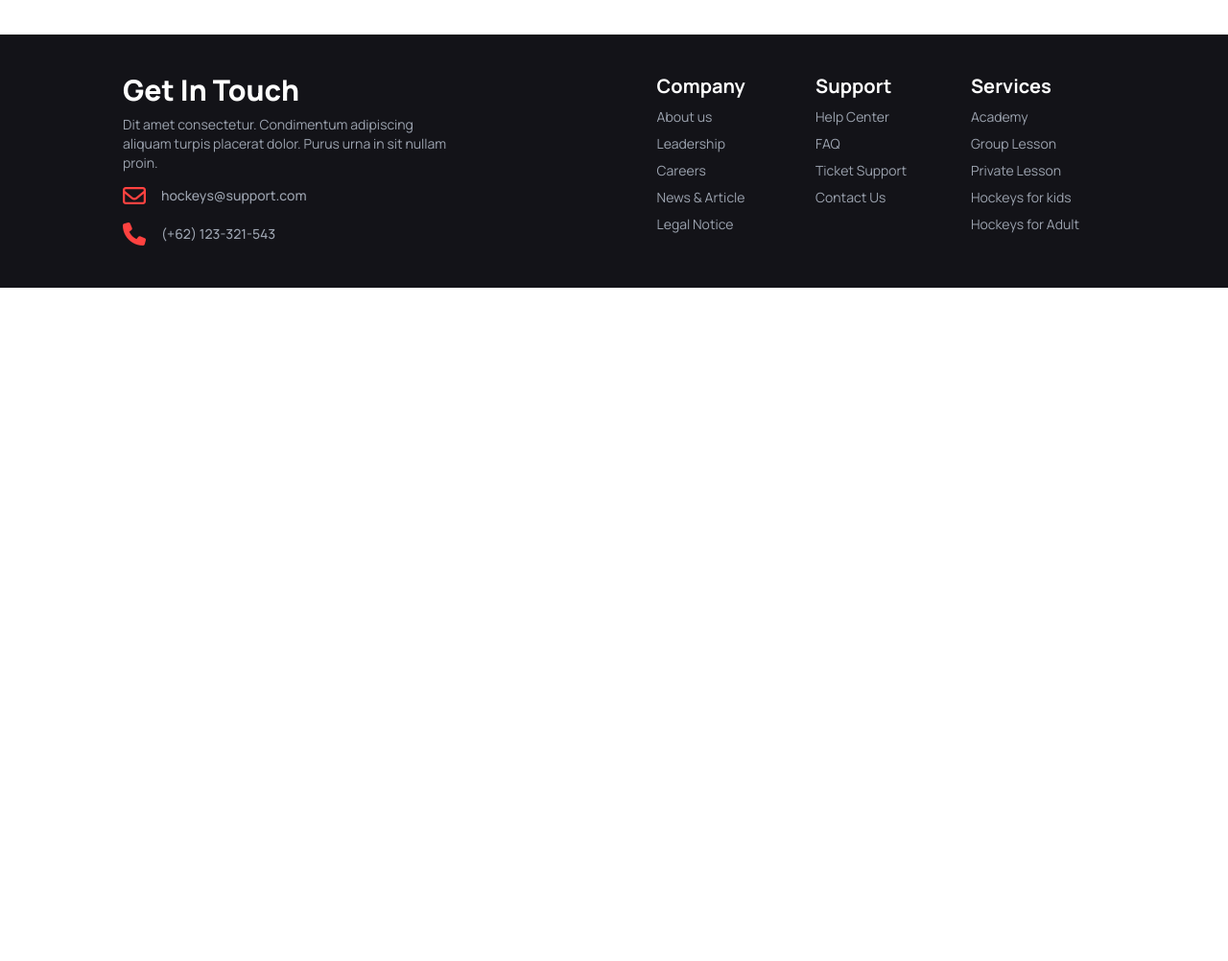
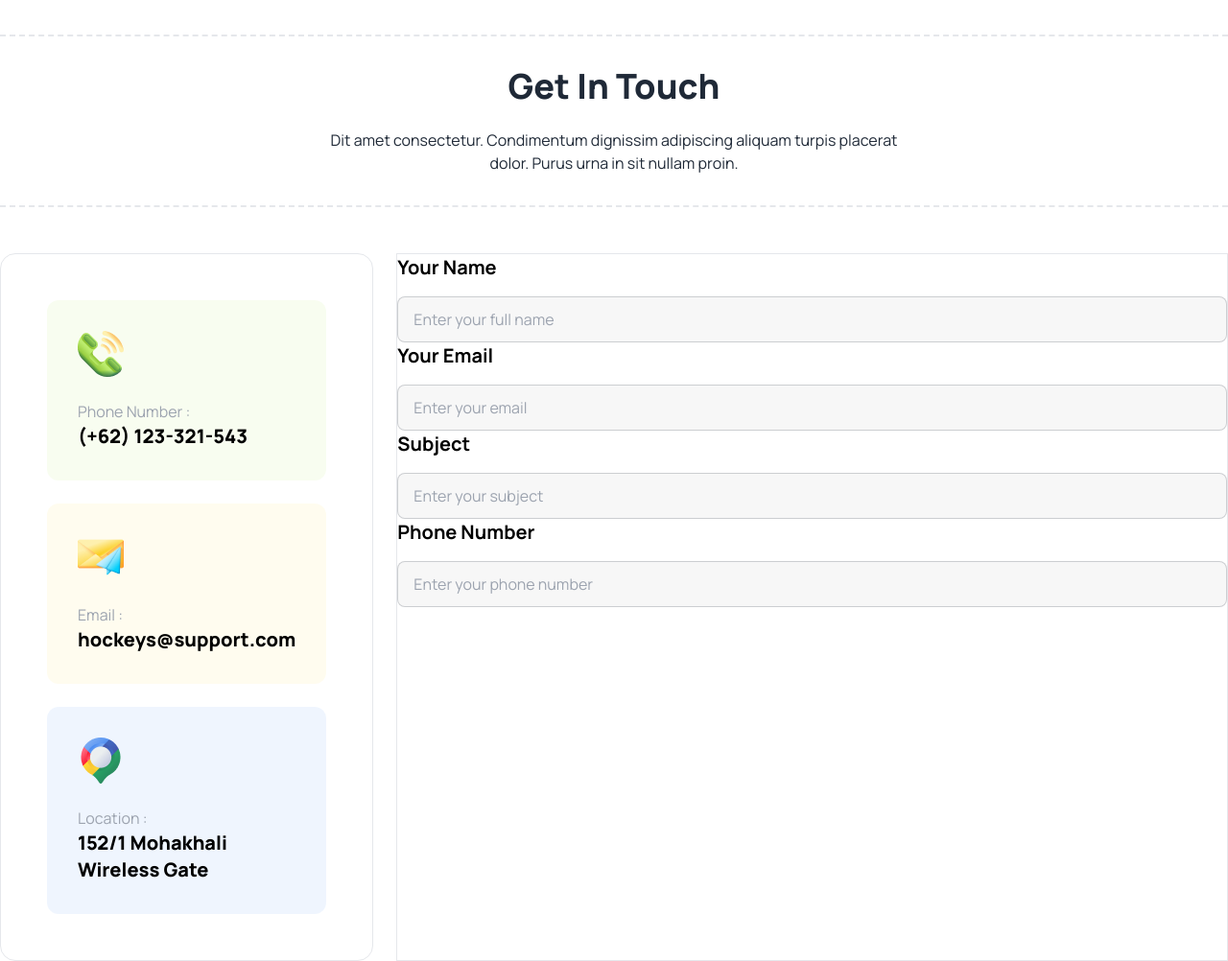
Before and after one commit to meheditonmoy/B9A3-hockey-project, a plain HTML site: page index.html in a window 1280 px wide. Shown: the part 4339-5341 px from the top of the page at 96% size. Before the commit the page ends 4639 px from the top, so only its background shows below. Drawn offline with nearby package versions, Linux system fonts and the light colour scheme.

Commit message:
added input fild

```diff
--- a/index.html
+++ b/index.html
@@ -141,6 +141,7 @@
                     dignissim adipiscing aliquam turpis placerat dolor. Purus urna in sit nullam proin. </p>
             </div>
             <div class="grid grid-cols-1 lg:grid-cols-2 gap-2 justify-center items-center">
+                <!-- frist img -->
                 <div class="relative h-[244px] md:h-auto lg:h-auto">
                     <img class="w-full h-full" src="Images/2.png" alt="">
                     <div
@@ -157,6 +158,7 @@
                         </div>
                     </div>
                 </div>
+                <!-- secend img -->
                 <div class="relative h-[244px] md:h-auto lg:h-auto">
                     <img class="w-full  h-full" src="Images/3.png" alt="">
                     <div
@@ -486,6 +488,64 @@
             </div>
 
         </section>
+        <!-- from section -->
+        <section class="text-center mb-24">
+            <div class="border-y-2 border-dashed py-8 mb-12">
+                <h3 class="text-xl md:text-3xl lg:text-4xl font-extrabold mb-6">Get In Touch</h3>
+                <p class="text-sm lg:text-base lg:w-[605px] mx-4 lg:mx-auto ">Dit amet consectetur. Condimentum
+                    dignissim adipiscing aliquam turpis placerat dolor. Purus urna in sit nullam proin. </p>
+            </div>
+            <div class="flex gap-6">
+                <div class="space-y-6 border rounded-2xl p-12">
+                    <div class="bg-[#BCED6D1A] rounded-xl p-8">
+                        <img class="mb-6" src="Images/Group 1171275317.png" alt="">
+                        <p class="text-left">
+                            <span class="text-gray-400">Phone Number :</span><br>
+                            <span class="text-black text-xl font-extrabold">(+62) 123-321-543</span>
+                        </p>
+
+                    </div>
+                    <div class="bg-[#FDDD5F1A] rounded-xl p-8">
+                        <img class="mb-6" src="Images/Group 1171275318.png" alt="">
+                        <p class="text-left">
+                            <span class="text-gray-400">Email :</span><br>
+                            <span class="text-black text-xl font-extrabold">hockeys@support.com</span>
+                        </p>
+
+                    </div>
+                    <div class="bg-[#629CF31A] rounded-xl p-8">
+                        <img class="mb-6" src="Images/Group 1171275321.png" alt="">
+                        <p class="text-left">
+                            <span class="text-gray-400">Location : </span><br>
+                            <span class="text-black text-xl font-extrabold">152/1 Mohakhali Wireless Gate</span>
+                        </p>
+
+                    </div>
+                </div>
+                <div class="border w-full">
+                    <div class="text-left">
+                        <p class="">
+                            <h4 class="text-xl font-bold text-black mb-4">Your Name</h4>
+                            <input type="text" placeholder="Enter your full name" class="input input-bordered  w-full bg-[#13131808]" />
+                        </p>
+                        <p>
+                            <h4 class="text-xl font-bold text-black mb-4">Your Email</h4>
+                            <input type="text" placeholder="Enter your email" class="input input-bordered w-full bg-[#13131808]" />
+                        </p>
+                        <p>
+                            <h4 class="text-xl font-bold text-black mb-4">Subject</h4>
+                            <input type="text" placeholder="Enter your subject" class="input input-bordered w-full bg-[#13131808]" />
+                        </p>
+                        <p>
+                            <h4 class="text-xl font-bold text-black mb-4">Phone Number</h4>
+                            <input type="text" placeholder="Enter your phone number" class="input input-bordered w-full bg-[#13131808]" />
+                        </p>
+
+
+                    </div>
+                </div>
+            </div>
+        </section>
 
     </main>
     <footer class="footer p-10 px-8 lg:px-32 bg-[#131318] text-base-content">
```
